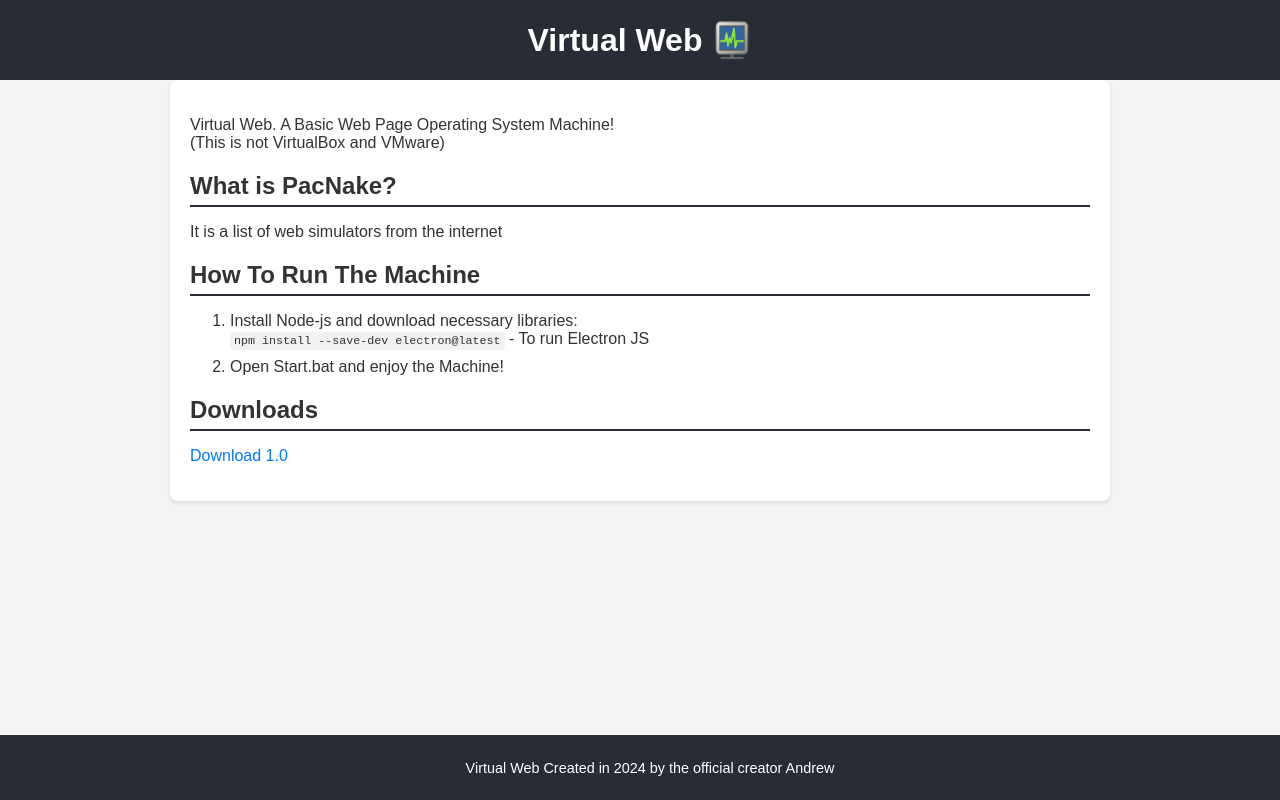
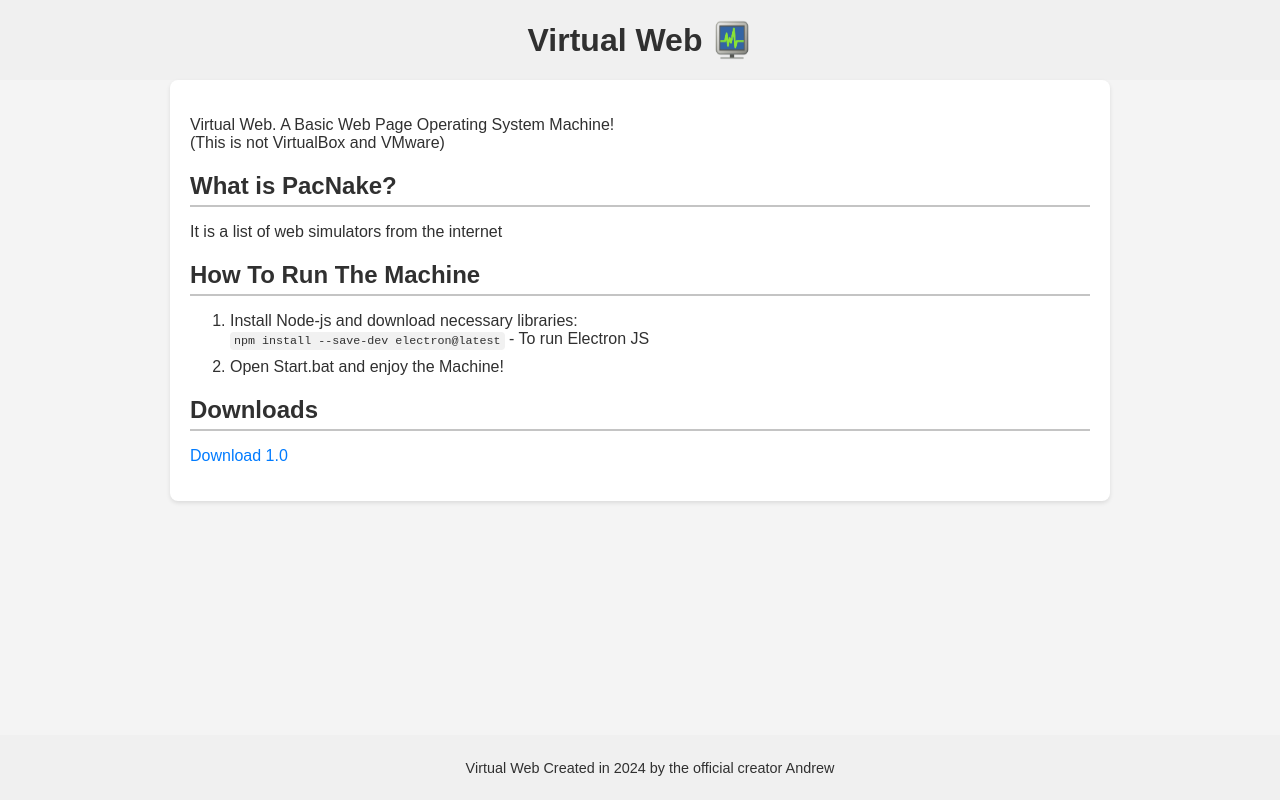
Before and after one commit to AndresDev859674/VirtualWeb, a plain HTML site: page index.html in a window 1280 px wide. Drawn offline with Linux system fonts and the light colour scheme; a script that the page names is missing.

Commit message:
Update main.css

```diff
--- a/main.css
+++ b/main.css
@@ -4,12 +4,12 @@ body {
     margin: 0;
     padding: 0;
     background-color: #f4f4f4;
-    color: #333;
+    color: rgb(48, 48, 48);
 }
 
 header {
-    background-color: #282c34;
-    color: white;
+    background-color: #f0f0f0;
+    color: rgb(48, 48, 48);
     padding: 20px;
     text-align: center;
 }
@@ -39,7 +39,7 @@ main {
 }
 
 h2 {
-    border-bottom: 2px solid #282c34;
+    border-bottom: 2px solid #c4c4c4;
     padding-bottom: 5px;
     margin-bottom: 10px;
     font-size: 1.5em;
@@ -75,8 +75,8 @@ a:hover {
 }
 
 footer {
-    background-color: #282c34;
-    color: white;
+    background-color: #f0f0f0;
+    color: rgb(48, 48, 48);
     padding: 10px;
     text-align: center;
     font-size: 0.9em;
@@ -100,6 +100,7 @@ code {
     }
 
     header {
+        color: rgb(255, 255, 255);
         background-color: #1f1f1f;
     }
 
@@ -117,6 +118,7 @@ code {
     }
 
     footer {
+        color: rgb(255, 255, 255);
         background-color: #1f1f1f;
     }
 
```
